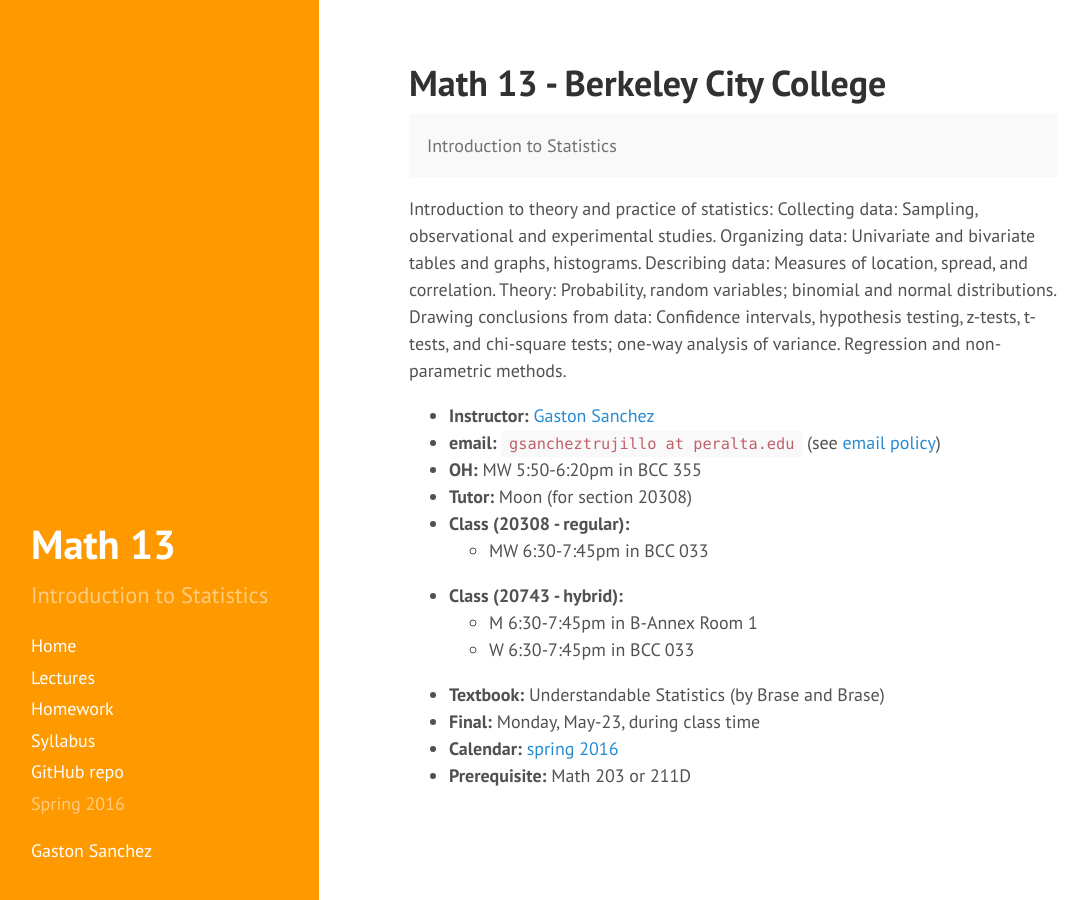
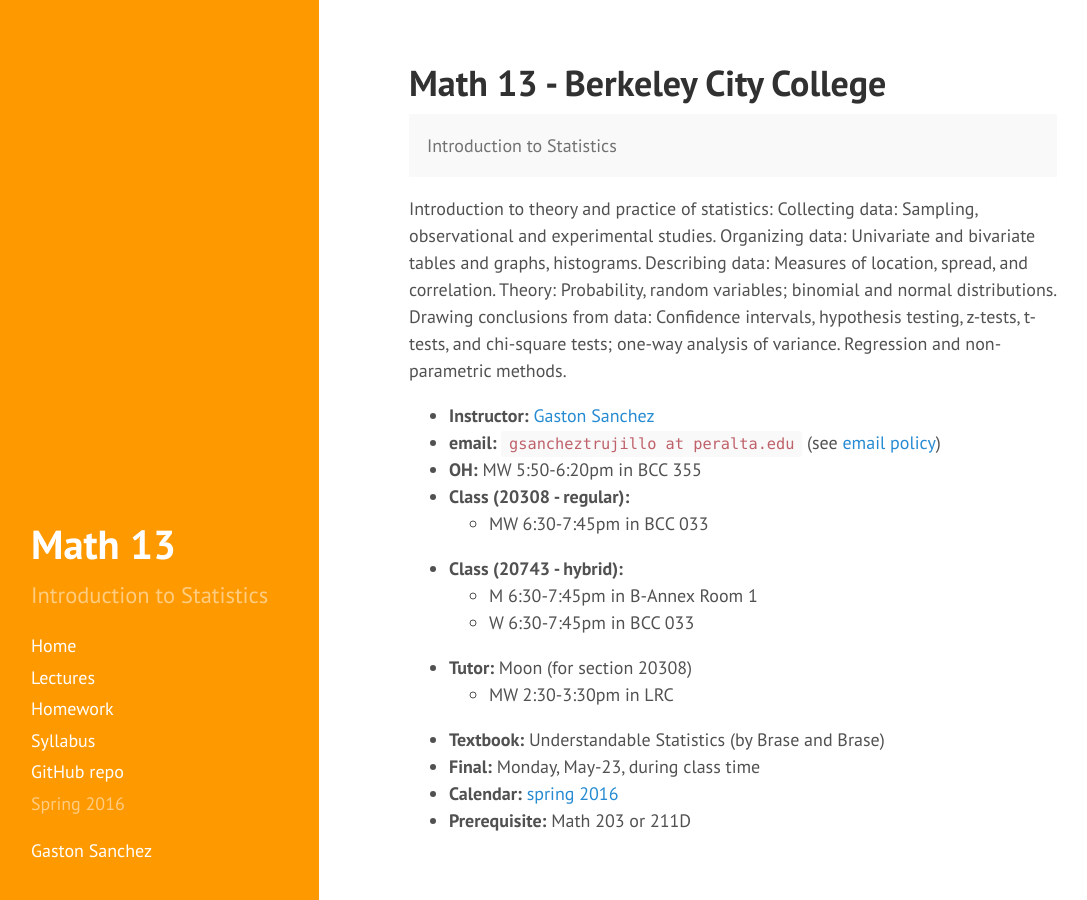
Before and after one commit to gastonstat/relic-math13, a Jekyll site: the page built from index.html, in a window 1280 px wide. Shown: the whole page, without its empty margins (5-1092 px from the left). Built offline with Jekyll 4.4.1, drawn with Linux system fonts in a browser that asks for light colours; nearby versions of some CDN libraries; Markdown is read by kramdown in place of the engine named in the settings; the list of posts is cut into pages by our own code.

Commit message:
index: included Moon's OH

```diff
--- a/index.html
+++ b/index.html
@@ -29,6 +28,11 @@
       <li>W 6:30-7:45pm in BCC 033</li>
     </ul>
   </li>
+  <li><b>Tutor:</b> Moon (for section 20308)
+    <ul>
+      <li>MW 2:30-3:30pm in LRC</li>
+    </ul>
+  </li>
   <li><b>Textbook:</b> Understandable Statistics (by Brase and Brase)</li>
   <li><b>Final:</b> Monday, May-23, during class time</li>
   <li><b>Calendar:</b> <a href="http://web.peralta.edu/admissions/2015/10/spring-2016-academic-calendar/" target="_blank">spring 2016</a></li>
```
Also changed, not shown: other parts of index.html (+0 -1 lines).
